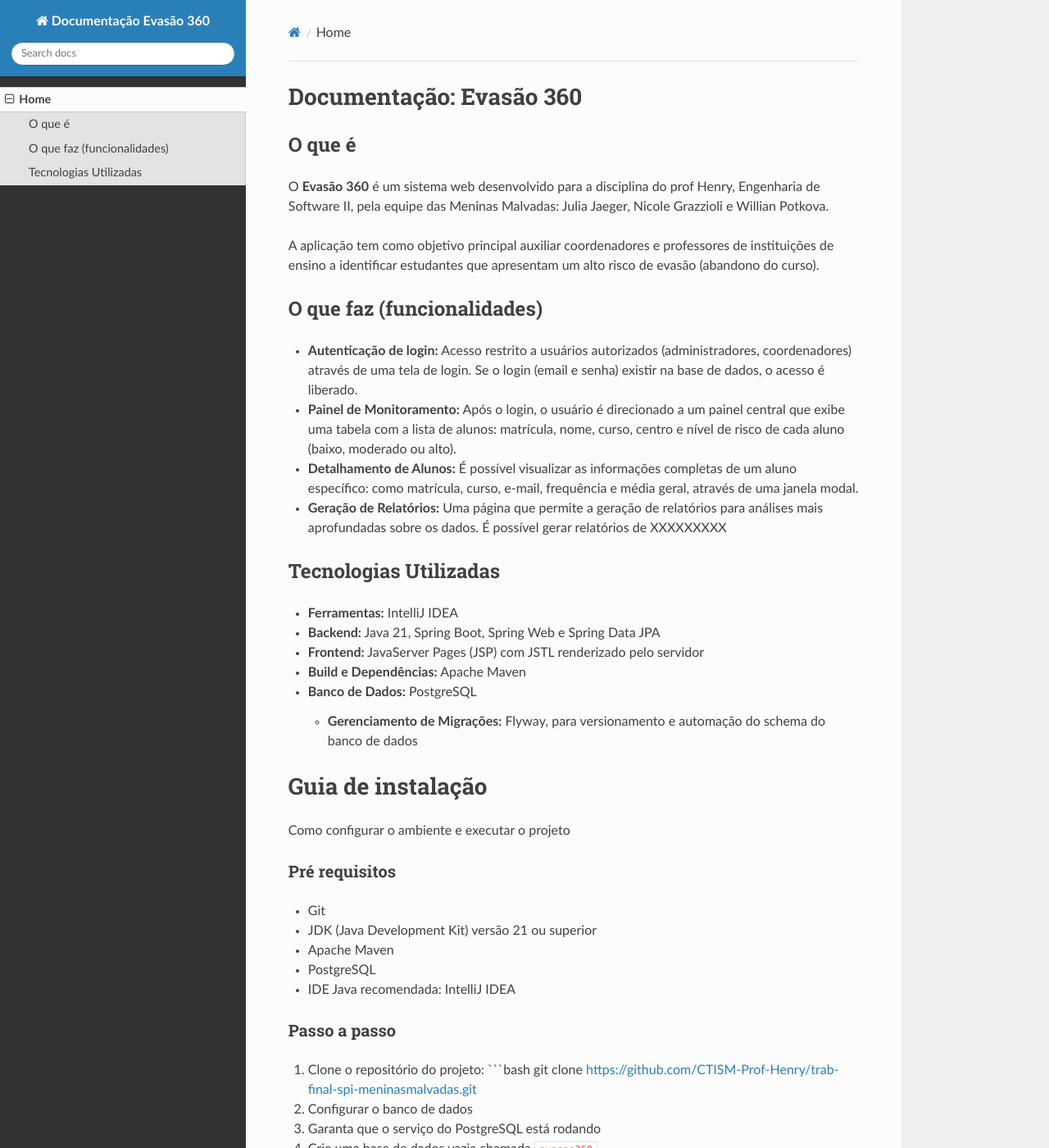
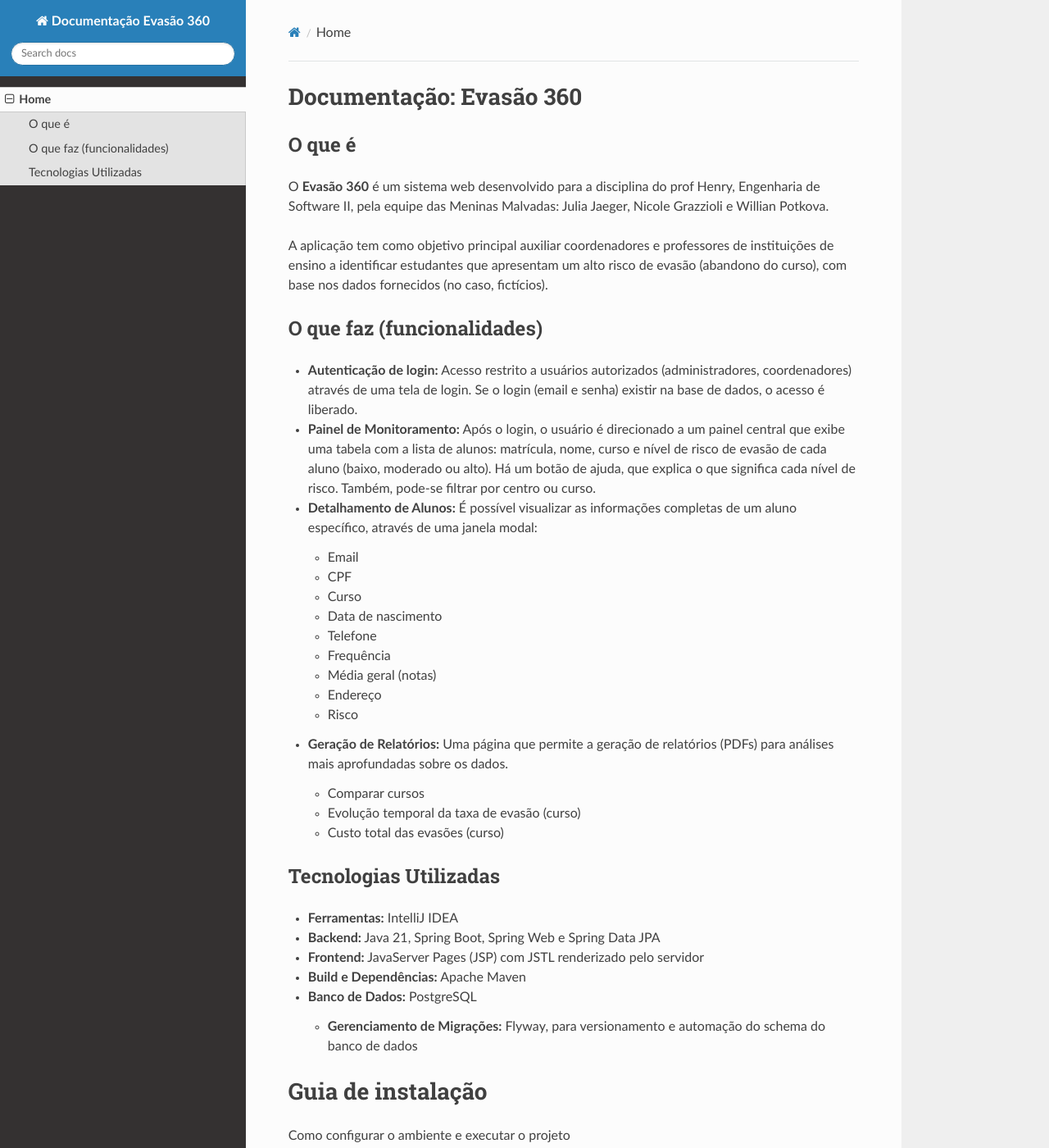
Before and after one commit to nicolegrazzioli/docs-evasao-360, an MkDocs documentation site: the page built from docs/index.md, in a window 1280 px wide and 1400 px high. Shown: the whole window at 82% size. Built offline with MkDocs 1.6.1, drawn with Linux system fonts in a browser that asks for light colours; nearby versions of some CDN libraries.

Commit message:
acho que deu

```diff
--- a/docs/index.md
+++ b/docs/index.md
@@ -4,14 +4,26 @@
 
 O **Evasão 360** é um sistema web desenvolvido para a disciplina do prof Henry, Engenharia de Software II, pela equipe das Meninas Malvadas: Julia Jaeger, Nicole Grazzioli e Willian Potkova.
 
-A aplicação tem como objetivo principal auxiliar coordenadores e professores de instituições de ensino a identificar estudantes que apresentam um alto risco de evasão (abandono do curso).
+A aplicação tem como objetivo principal auxiliar coordenadores e professores de instituições de ensino a identificar estudantes que apresentam um alto risco de evasão (abandono do curso), com base nos dados fornecidos (no caso, fictícios).
 
 ## O que faz (funcionalidades)
 
 * **Autenticação de login:** Acesso restrito a usuários autorizados (administradores, coordenadores) através de uma tela de login. Se o login (email e senha) existir na base de dados, o acesso é liberado.
-* **Painel de Monitoramento:** Após o login, o usuário é direcionado a um painel central que exibe uma tabela com a lista de alunos: matrícula, nome, curso, centro e nível de risco de cada aluno (baixo, moderado ou alto).
-* **Detalhamento de Alunos:** É possível visualizar as informações completas de um aluno específico: como matrícula, curso, e-mail, frequência e média geral, através de uma janela modal.
-* **Geração de Relatórios:** Uma página que permite a geração de relatórios para análises mais aprofundadas sobre os dados. É possível gerar relatórios de XXXXXXXXX
+* **Painel de Monitoramento:** Após o login, o usuário é direcionado a um painel central que exibe uma tabela com a lista de alunos: matrícula, nome, curso e nível de risco de evasão de cada aluno (baixo, moderado ou alto). Há um botão de ajuda, que explica o que significa cada nível de risco. Também, pode-se filtrar por centro ou curso.
+* **Detalhamento de Alunos:** É possível visualizar as informações completas de um aluno específico, através de uma janela modal:
+    * Email
+    * CPF
+    * Curso
+    * Data de nascimento
+    * Telefone
+    * Frequência
+    * Média geral (notas)
+    * Endereço
+    * Risco
+* **Geração de Relatórios:** Uma página que permite a geração de relatórios (PDFs) para análises mais aprofundadas sobre os dados.
+    * Comparar cursos
+    * Evolução temporal da taxa de evasão (curso)
+    * Custo total das evasões (curso)
 
 ## Tecnologias Utilizadas
 
```
